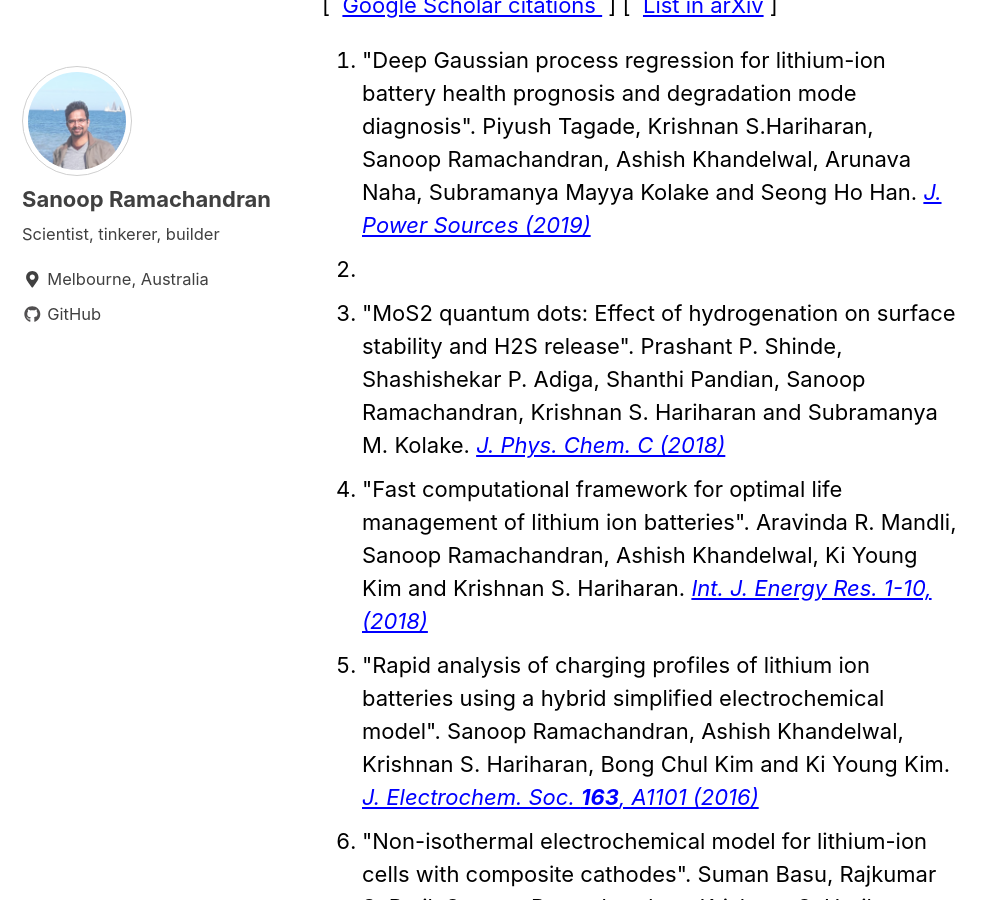
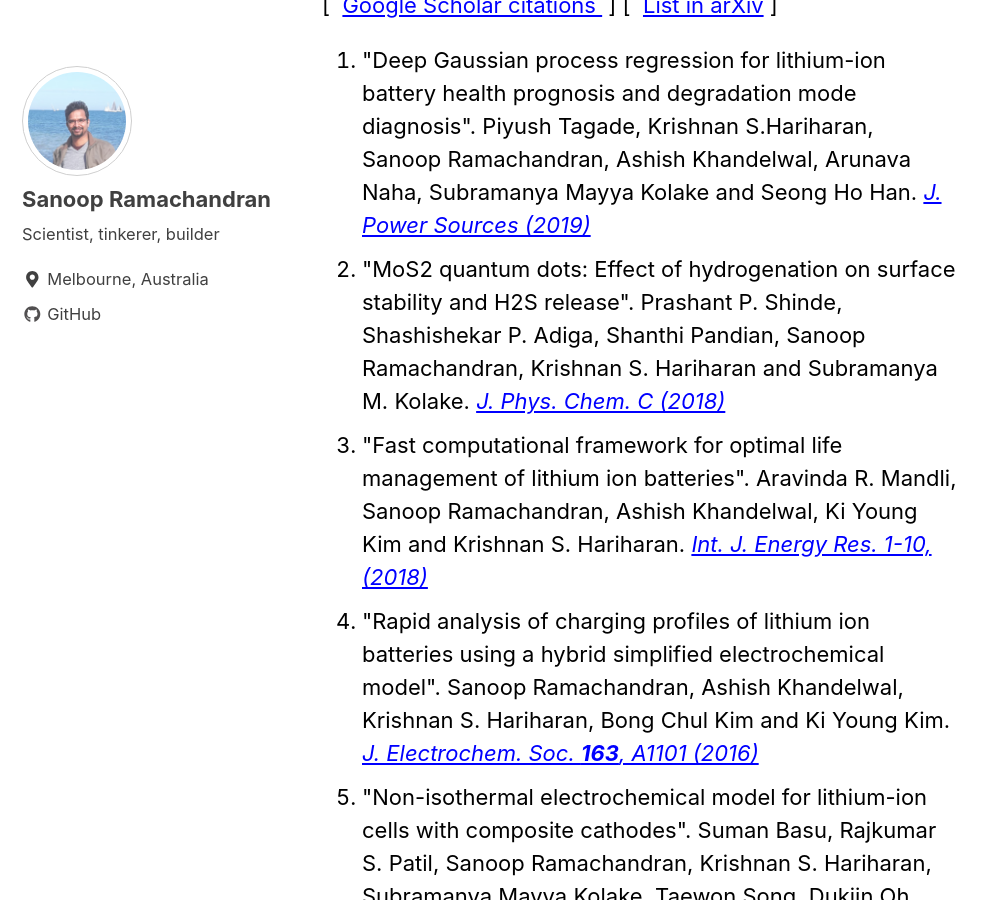
Before and after one commit to snoopyr/snoopyr.github.io, a Jekyll site: the page built from _pages/publications.html, in a window 1280 px wide and 900 px high, scrolled down 483 px. Shown: the whole window, without its empty margins (0-996 px from the left). Built offline with Jekyll 4.4.1, drawn with Linux system fonts in a browser that asks for light colours; cached includes are drawn as plain includes; nearby versions of some CDN libraries.

Commit message:
Minor fix3

```diff
--- a/_pages/publications.html
+++ b/_pages/publications.html
@@ -16,7 +16,7 @@ header:
 
 <ol>
 <li> "Deep Gaussian process regression for lithium-ion battery health prognosis and degradation mode diagnosis".  Piyush Tagade, Krishnan S.Hariharan, Sanoop Ramachandran, Ashish Khandelwal, Arunava Naha, Subramanya Mayya Kolake and Seong Ho Han.
-<i><a href="http://dx.doi.org/10.1016/j.jpowsour.2019.227281">J. Power Sources (2019)</a></i><li>
+<i><a href="http://dx.doi.org/10.1016/j.jpowsour.2019.227281">J. Power Sources (2019)</a></i></li>
 
 <li>"MoS2 quantum dots: Effect of hydrogenation on surface stability and H2S release".
 Prashant P. Shinde, Shashishekar P. Adiga, Shanthi Pandian, Sanoop Ramachandran, Krishnan S. Hariharan and Subramanya M. Kolake.
```
